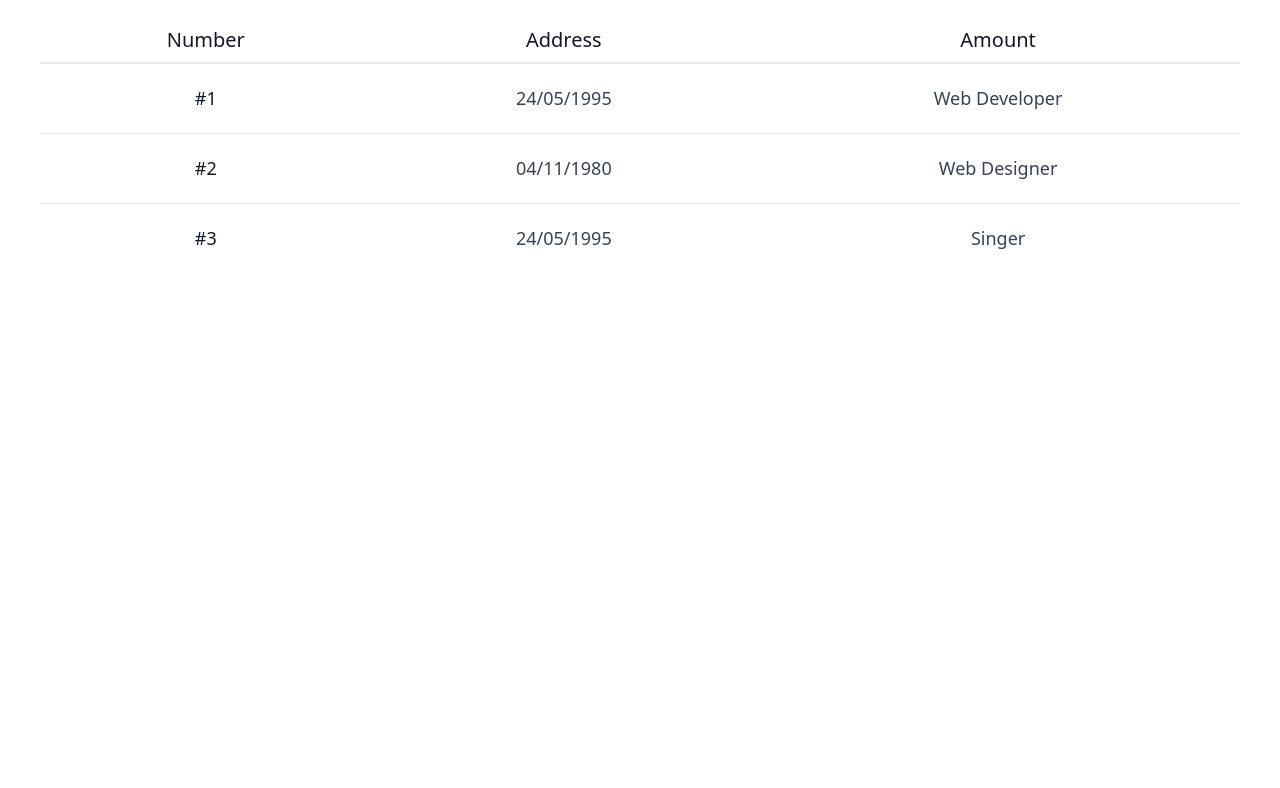
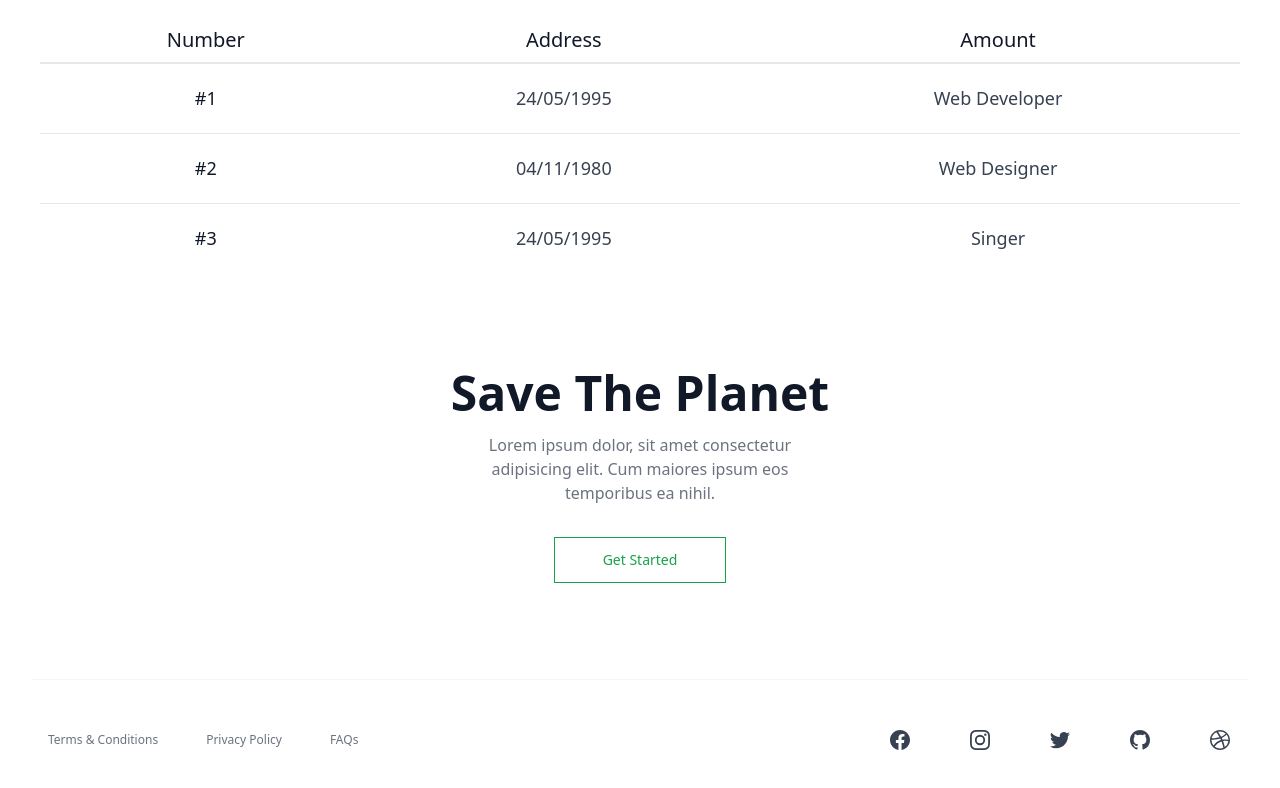
Before and after one commit to kwakyebrilliant/playme, a React (Create React App) app: page /earners in a window 1280 px wide. Shown: the part 580-1368 px from the top of the page. Before the commit the page ends 853 px from the top, so only its background shows below. Built offline with nearby package versions, Linux system fonts and the light colour scheme; the HTML template or start-up script is replaced by a standard one.

Commit message:
earners updates

```diff
--- a/src/components/Earners.js
+++ b/src/components/Earners.js
@@ -3,6 +3,7 @@ import React from 'react'
 import Navigation from './Navigation'
 
 import { FaTrophy, FaPeopleCarry } from 'react-icons/fa'
+import Footer from './Footer'
 
 function Earners() {
   return (
@@ -196,6 +197,9 @@ function Earners() {
 
         </div>
 
+        {/* Footer */}
+        <Footer />
+
 
     </div>
   )
```
